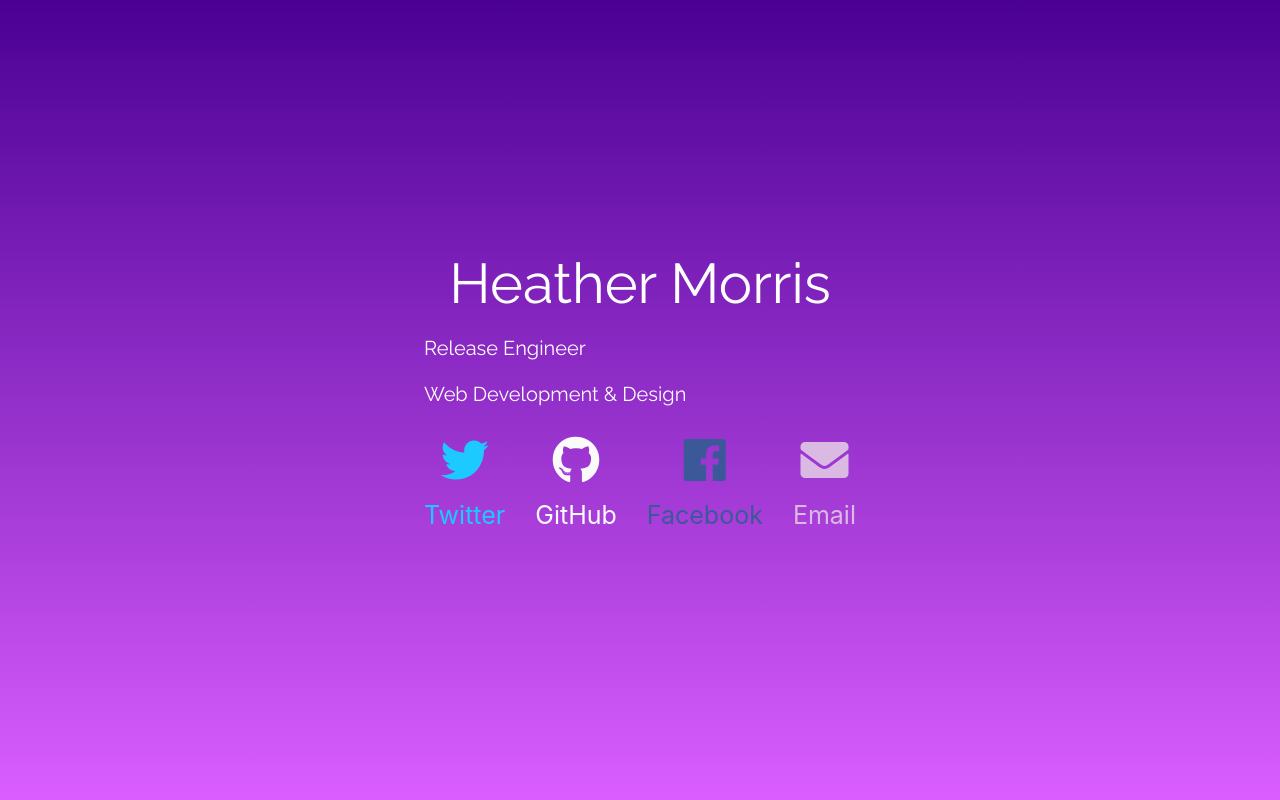
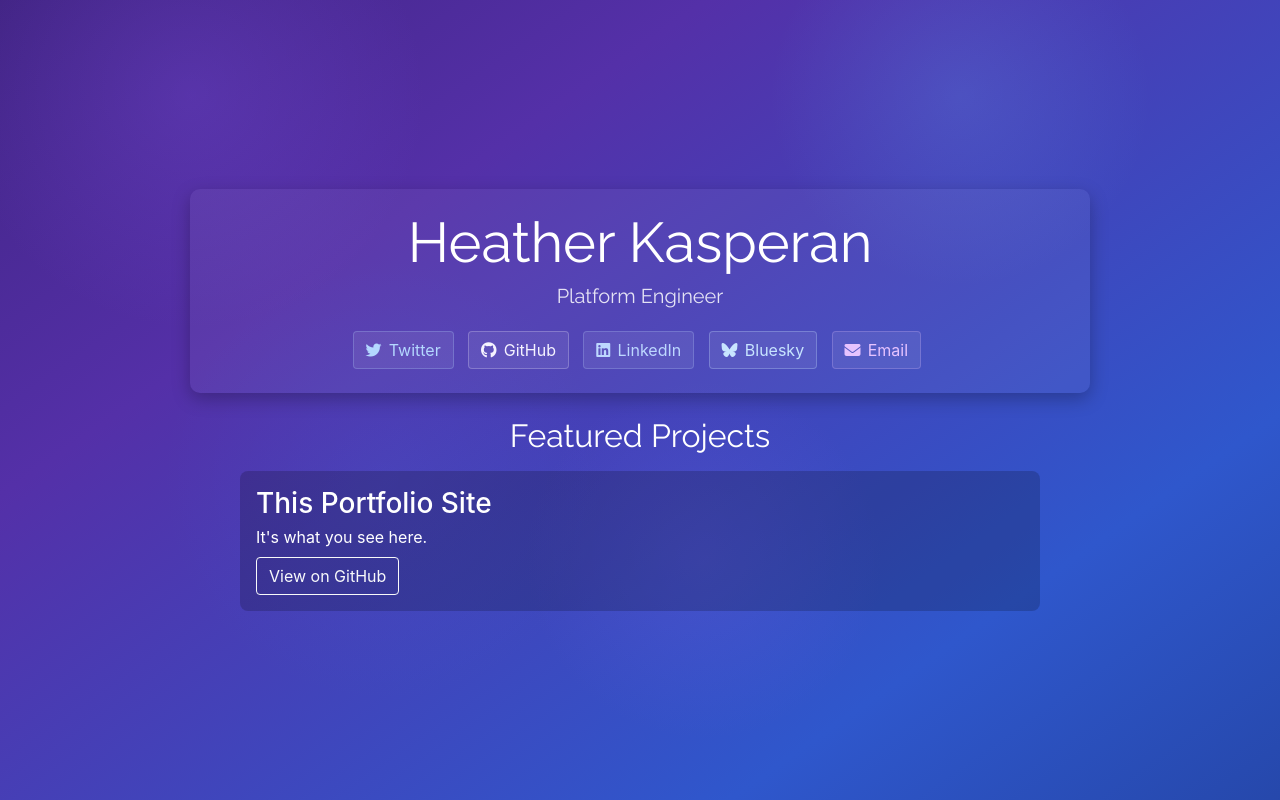
Before and after one commit to Tenkitsune/portfolio, a website: page index.html in a window 1280 px wide. Drawn offline with nearby package versions, Linux system fonts and the light colour scheme.

Commit message:
Added several updates; new gradient, updated socials, additional section for featured projects

```diff
--- a/css/style.css
+++ b/css/style.css
@@ -12,22 +12,27 @@
 }
 
 .cust-bkgd {
-    background: linear-gradient(180deg, #4b0094, #da5eff);
-    animation: AnimationName 30s ease infinite;
+    position: relative;
+    background: linear-gradient(145deg, #090122 0%, #1c0a3c 18%, #3a1f75 38%, #5430a8 52%, #2f57cc 68%, #081742 100%);
+    background-size: 300% 300%;
+    animation: auroraShift 22s ease infinite;
+}
 
-    @keyframes AnimationName {
-        0% {
-            background-position: 0% 50%
-        }
+.cust-bkgd::before {
+    content: "";
+    position: absolute;
+    inset: 0;
+    pointer-events: none;
+    background: radial-gradient(circle at 15% 12%, rgba(142, 94, 255, 0.20) 0%, transparent 18%),
+                radial-gradient(circle at 75% 12%, rgba(102, 181, 255, 0.17) 0%, transparent 16%),
+                radial-gradient(circle at 55% 70%, rgba(138, 112, 255, 0.14) 0%, transparent 20%),
+                radial-gradient(circle at 30% 60%, rgba(80, 145, 255, 0.08) 0%, transparent 22%);
+}
 
-        50% {
-            background-position: 100% 50%
-        }
-
-        100% {
-            background-position: 0% 50%
-        }
-    }
+@keyframes auroraShift {
+    0% { background-position: 0% 50%; }
+    50% { background-position: 100% 50%; }
+    100% { background-position: 0% 50%; }
 }
 
 .shh {
@@ -84,3 +89,67 @@
     margin-bottom: 1rem;
     font-size: 3.5rem;
 }
+
+/* New styles for enhanced landing layout */
+.profile-card {
+    max-width: 900px;
+    background: rgba(255,255,255,0.05);
+    padding: 1.25rem 1.5rem;
+    border-radius: 10px;
+    box-shadow: 0 6px 18px rgba(0,0,0,0.25);
+    text-align: center;
+}
+
+.actions {
+    display: flex;
+    justify-content: center;
+    flex-wrap: wrap;
+    gap: 0.5rem;
+}
+
+.avatar {
+    width: 110px;
+    height: 110px;
+    border-radius: 50%;
+    background: rgba(255,255,255,0.12);
+    display: inline-flex;
+    align-items: center;
+    justify-content: center;
+    font-size: 2rem;
+    font-weight: 700;
+    color: #fff;
+    margin: 0 auto;
+}
+
+.tagline {
+    margin-top: 0.25rem;
+    color: rgba(255,255,255,0.9);
+}
+
+.actions .btn {
+    margin: 0.25rem 0.4rem 0.25rem 0;
+}
+
+.social-btn { background: rgba(255,255,255,0.08); color: #e9e9ff; border: 1px solid rgba(255,255,255,0.12); display: inline-flex; align-items: center; transition: background .24s ease, border-color .24s ease, transform .18s ease; }
+.social-btn:hover { background: rgba(255,255,255,0.16); transform: translateY(-1px); }
+.social-btn i,
+.social-btn .social-icon { margin-right: 0.45rem; }
+.social-btn .social-icon { width: 1.05em; height: 1.05em; display: inline-block; vertical-align: text-bottom; fill: currentColor; }
+.social-btn.twitter { color: #b4d8ff; border-color: rgba(180,216,255,0.24); }
+.social-btn.github { color: #f5f3ff; border-color: rgba(245,243,255,0.24); }
+.social-btn.linkedin { color: #bdd8ff; border-color: rgba(189,216,255,0.22); }
+.social-btn.bsky { color: #c8e5ff; border-color: rgba(200,229,255,0.28); }
+.social-btn.email { color: #e7c3ff; border-color: rgba(231,195,255,0.22); }
+.social-btn.resume { color: #f7f3ff; border-color: rgba(247,243,255,0.22); }
+
+.chips { display:flex; flex-wrap:wrap; justify-content:center; gap:0.5rem; }
+.chip { background: rgba(255,255,255,0.08); padding:0.45rem 0.7rem; border-radius:20px; font-weight:600; }
+
+.project-card { max-width:800px; background: rgba(0,0,0,0.18); border-radius:8px; }
+
+.muted { color: rgba(255,255,255,0.85); }
+
+@media (max-width: 576px) {
+    .header { font-size: 2.25rem; }
+    .avatar { width: 90px; height:90px; font-size:1.5rem }
+}
--- a/index.html
+++ b/index.html
@@ -4,66 +4,42 @@
         <meta charset="utf-8">
         <meta name="viewport" content="width=device-width, initial-scale=1, shrink-to-fit=no">
         <link rel="stylesheet" href="https://stackpath.bootstrapcdn.com/bootstrap/4.1.1/css/bootstrap.min.css" integrity="sha384-WskhaSGFgHYWDcbwN70/dfYBj47jz9qbsMId/iRN3ewGhXQFZCSftd1LZCfmhktB" crossorigin="anonymous">
-        <link rel="stylesheet" href="https://use.fontawesome.com/releases/v5.0.13/css/all.css" integrity="sha384-DNOHZ68U8hZfKXOrtjWvjxusGo9WQnrNx2sqG0tfsghAvtVlRW3tvkXWZh58N9jp" crossorigin="anonymous">
+        <link rel="stylesheet" href="https://cdn.jsdelivr.net/npm/@fortawesome/fontawesome-free@6.6.0/css/all.min.css" crossorigin="anonymous" referrerpolicy="no-referrer" />
         <link href="https://fonts.googleapis.com/css?family=Arimo|Oxygen|Pacifico|Raleway" rel="stylesheet">
         <link rel="stylesheet" href="./css/style.css">
-        <title>Heather Morris</title>
+        <link rel="icon" href="/favicon.ico">
+        <meta name="description" content="Heather Kasperan — Platform Engineer">
+        <title>Heather Kasperan — Platform Engineer</title>
     </head>
     <body>
         <div class="cust-cont cust-bkgd">
-                <main id="main">
-                        <div class="container shh one">
-            <h1 class="fontbody header text-center" id="heading">Heather Morris</h1></div>
-            <div class="container shh two">
-                <p class="lead fontbody" id="p1">Release Engineer</p></div>
-                <div class="container shh three">
-                <p class="lead fontbody" id="p2">Web Development & Design</p></div>
+            <main id="main" class="w-100">
                 <div class="container">
-                        <div class="row">
+                    <section class="profile-card shh one mx-auto">
+                        <div class="row no-gutters align-items-center">
+                            <div class="col-12">
+                                <h1 class="fontbody header mb-1">Heather Kasperan</h1>
+                                <p class="lead fontbody muted">Platform Engineer</p>
+                                <div class="actions mt-3">
+                                    <a class="btn social-btn twitter" href="https://twitter.com/Tenkitsune" aria-label="Twitter" target="_blank" rel="noopener"> <i class="fa-brands fa-twitter"></i> Twitter</a>
+                                    <a class="btn social-btn github" href="https://github.com/Tenkitsune" aria-label="GitHub" target="_blank" rel="noopener"> <i class="fa-brands fa-github"></i> GitHub</a>
+                                    <a class="btn social-btn linkedin" href="https://www.linkedin.com/in/heatherelizabethmorris/" aria-label="LinkedIn" target="_blank" rel="noopener"> <i class="fa-brands fa-linkedin"></i> LinkedIn</a>
+                                    <a class="btn social-btn bsky" href="https://bsky.app/profile/tenkitsune.bsky.social" aria-label="Bluesky" target="_blank" rel="noopener"> <i class="fa-brands fa-bluesky"></i> Bluesky</a>
+                                    <a class="btn social-btn email" href="mailto:heathermorris09@gmail.com" aria-label="Email"> <i class="fa-solid fa-envelope"></i> Email</a>
+                                </div>
+                            </div>
+                        </div>
+                    </section>
 
-                          <!--Twitter-->
-                          <div class="col-sm cust-div shh one">
-                                <a style="text-decoration: none;" href="https://twitter.com/Tenkitsune">
-                                  <div style="color:#1dcaff" class="cust-butt text-center">
-                                      <i class="fab fa-twitter"></i>
-                                      <p class="cust-butt-text">Twitter</p>
-                                  </div>
-                              </a>
-                          </div>
-
-                          <!--GitHub-->
-                          <div class="col-sm cust-div shh two">
-                                <a style="text-decoration: none;" href="https://github.com/Tenkitsune">
-                                  <div style="color:#fafafa" class="cust-butt text-center">
-                                      <i class="fab fa-github"></i>
-                                      <p class="cust-butt-text">GitHub</p>
-                                  </div>
-                              </a>
-                          </div>
-
-                          <!--Facebook-->
-                          <div class="col-sm cust-div shh three">
-                                <a style="text-decoration: none;" href="https://www.facebook.com/Tenkitsune">
-                                  <div style="color: #3b5998" class="cust-butt text-center">
-                                      <i class="fab fa-facebook"></i>
-                                      <p class="cust-butt-text">Facebook</p>
-                                  </div>
-                              </a>
-                          </div>
-
-                          <!--email-->
-                          <div class="col-sm cust-div shh four">
-                              <a style="text-decoration: none;" href="mailto:heathermorris09@gmail.com">
-                                <div style="color:#DABAE3" class="cust-butt text-center">
-                                    <i class="fas fa-envelope"></i>
-                                    <p class="cust-butt-text">Email</p>
-                                </div>
-                            </a>
+                    <section id="projects" class="shh three mt-4">
+                        <h2 class="fontbody text-center">Featured Projects</h2>
+                        <div class="project-card mt-3 mx-auto p-3">
+                            <h3 class="mb-1">This Portfolio Site</h3>
+                            <p class="mb-2">It's what you see here.</p>
+                            <a class="btn btn-outline-light" href="https://github.com/Tenkitsune/portfolio" target="_blank" rel="noopener">View on GitHub</a>
                         </div>
-
-
-                        </div>
-                      </div>
+                    </section>
+                </div>
             </main>
         </div>
         <script src="https://code.jquery.com/jquery-3.2.1.min.js"></script>
```
Also changed, not shown: package.json (added, +13 -0 lines), posts/welcome-to-my-blog.md (added, +11 -0 lines), server.js (added, +9 -0 lines), README.md (added), 1 other file.
